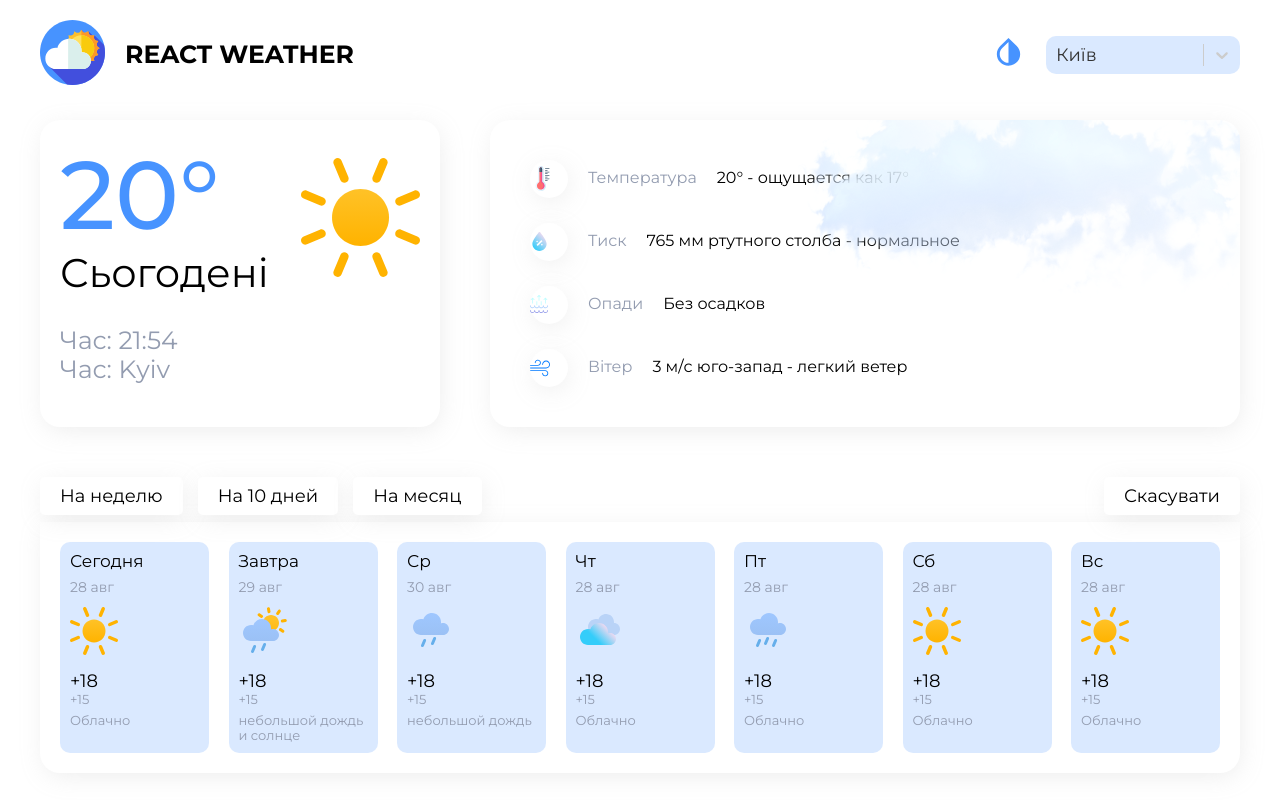
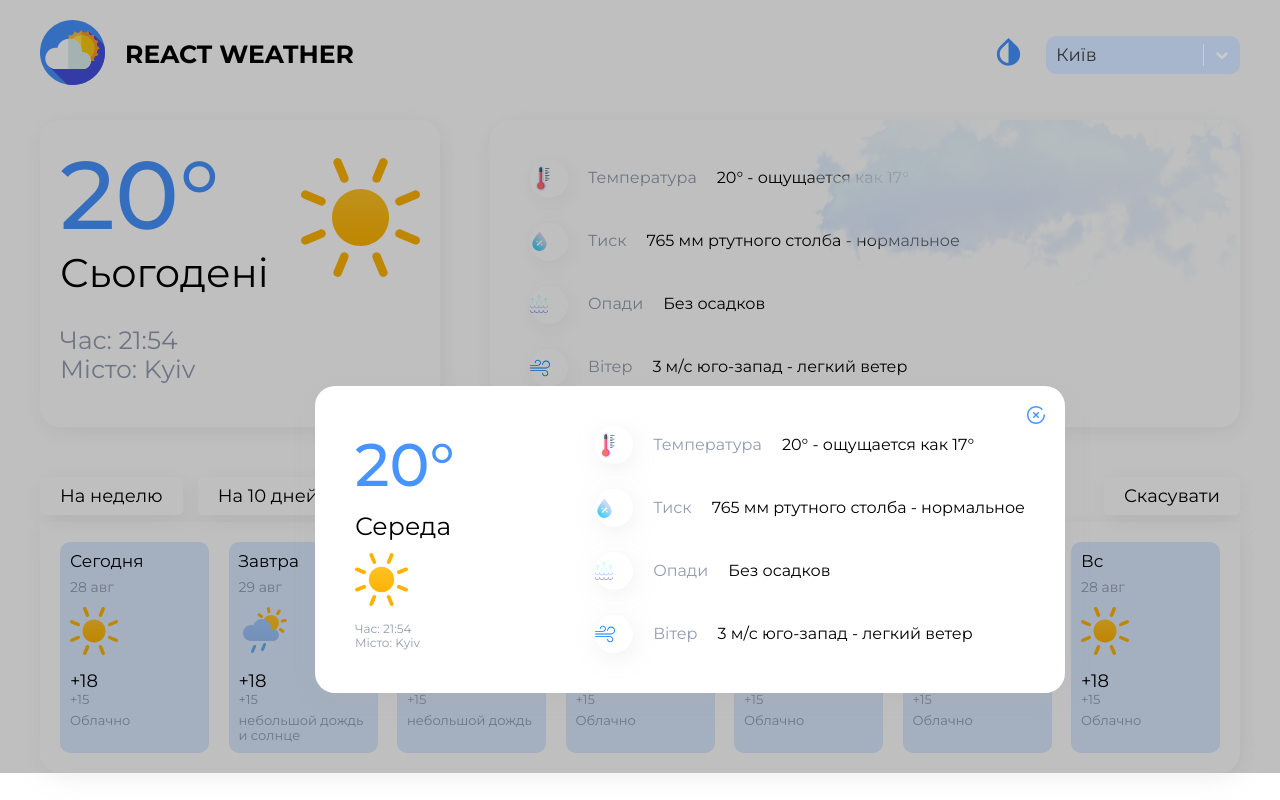
Before and after one commit to ArtomkIvanher/pet_proj1, a React (Create React App) app: page / in a window 1280 px wide. Built offline with nearby package versions, Linux system fonts and the light colour scheme.

Commit message:
add popup(no adabtive)

```diff
--- a/src/App.tsx
+++ b/src/App.tsx
@@ -2,13 +2,15 @@
 import { Home } from './pages/Home/components/Home'
 import { MonthStatistics } from './pages/MonthStatistics/components/MonthStatistics'
 import { Header } from './shared/Header/Header'
+import { Popup } from './shared/Popup/Popup'
 import './styles/index.scss'
 
 function App() {
 	return (
 		<div className='App'>
+			<Popup />
 			<div className='container'>
-				<Header></Header>
+				<Header />
 				<Routes>
 					<Route path='/' element={<Home />} />
 					<Route path='month-statistics' element={<MonthStatistics />} />
--- a/src/pages/Home/components/ThisDay/ThisDay.tsx
+++ b/src/pages/Home/components/ThisDay/ThisDay.tsx
@@ -11,14 +11,14 @@
 					<div className={s.this_temp}>20°</div>
 					<div className={s.this_day_name}>Сьогодені</div>
 				</div>
-        <GlobalSvgSelector id='sun'/>
+				<GlobalSvgSelector id='sun' />
 			</div>
 			<div className={s.button_block}>
 				<div className={s.this_time}>
 					Час: <span>21:54</span>
 				</div>
 				<div className={s.this_city}>
-					Час: <span>Kyiv</span>
+					Місто: <span>Kyiv</span>
 				</div>
 			</div>
 		</div>
--- /dev/null
+++ b/src/shared/Popup/Popup.module.scss
@@ -0,0 +1,72 @@
+@import '../../styles/variables.scss';
+
+.popup {
+	position: absolute;
+	top: 50%;
+	left: calc(50% - 325px);
+	z-index: 1000;
+	display: flex;
+	align-items: center;
+	justify-content: space-between;
+	padding: 40px;
+	max-width: 750px;
+	width: 100%;
+	overflow: hidden;
+	background-color: $light-background;
+	border-radius: $border-radius;
+	box-shadow: $box-shadow;
+}
+
+.blur {
+	position: absolute;
+	z-index: 100;
+	width: 100%;
+	height: 100%;
+	background-color: rgba(0, 0, 0, 0.25);
+}
+
+.close {
+	position: absolute;
+	right: 20px;
+	top: 20px;
+	cursor: pointer;
+	svg {
+		transition: 0.3s;
+	}
+	&:hover {
+		svg {
+			transform: rotate(360deg);
+		}
+	}
+}
+
+.day {
+	.day_temp {
+		font-weight: 500;
+		font-size: 60px;
+		color: $primary-color;
+		margin-bottom: 12px;
+	}
+	.day_name {
+		font-size: 25px;
+		line-height: 30px;
+		color: $light-color;
+		margin-bottom: 12px;
+	}
+	.day_img {
+		svg {
+			width: 53px;
+			height: 53px;
+		}
+		margin-bottom: 12px;
+	}
+	.day_time,
+	.day_city {
+		font-size: 12px;
+		color: $base-color;
+	}
+	.day_time {
+	}
+	.day_city {
+	}
+}
--- /dev/null
+++ b/src/shared/Popup/Popup.tsx
@@ -0,0 +1,59 @@
+import { GlobalSvgSelector } from '../../assets/icons/global/GlobalSvgSelector'
+import { Item } from '../../pages/Home/components/ThisDayInfo/ThisDayInfo'
+import { ThisDayItem } from '../../pages/Home/components/ThisDayInfo/ThisDayItem'
+import s from './Popup.module.scss'
+
+type Props = {}
+
+export const Popup = ({}: Props) => {
+	const items = [
+		{
+			icon_id: 'temp',
+			name: 'Температура',
+			value: '20° - ощущается как 17°',
+		},
+		{
+			icon_id: 'pressure',
+			name: 'Тиск',
+			value: '765 мм ртутного столба - нормальное',
+		},
+		{
+			icon_id: 'precipitation',
+			name: 'Опади',
+			value: 'Без осадков',
+		},
+		{
+			icon_id: 'wind',
+			name: 'Вітер',
+			value: '3 м/с юго-запад - легкий ветер',
+		},
+	]
+	return (
+		<>
+			<div className={s.blur}></div>
+			<div className={s.popup}>
+				<div className={s.day}>
+					<div className={s.day_temp}>20°</div>
+					<div className={s.day_name}>Середа</div>
+					<div className={s.day_img}>
+						<GlobalSvgSelector id='sun' />
+					</div>
+					<div className={s.day_time}>
+						Час: <span>21:54</span>
+					</div>
+					<div className={s.day_city}>
+						Місто: <span>Kyiv</span>
+					</div>
+				</div>
+				<div className={s.this_day_info_items}>
+					{items.map((item: Item) => (
+						<ThisDayItem key={item.icon_id} item={item} />
+					))}
+				</div>
+				<div className={s.close}>
+					<GlobalSvgSelector id='close' />
+				</div>
+			</div>
+		</>
+	)
+}
--- a/src/styles/index.scss
+++ b/src/styles/index.scss
@@ -6,6 +6,7 @@
 }
 
 body{
+    position: relative;
     font-family: 'Montserrat', sans-serif;
 }
 
```
